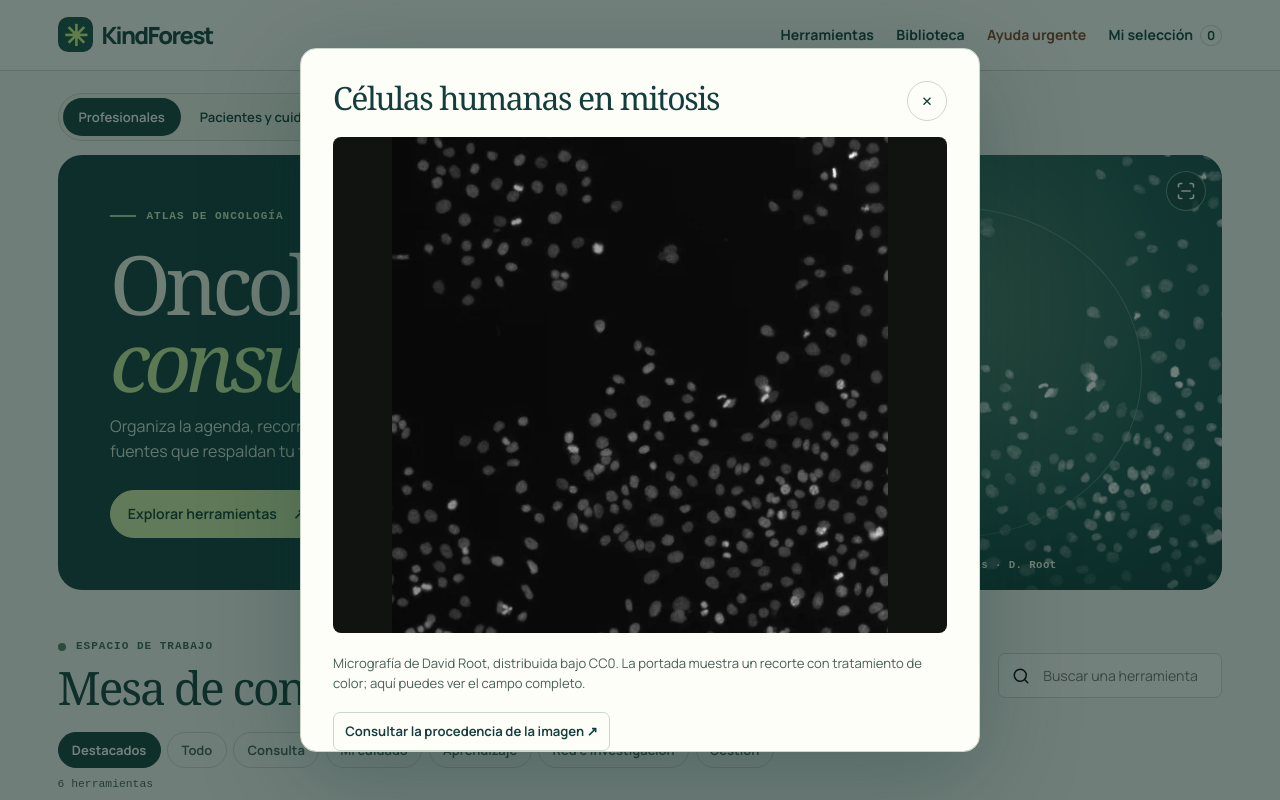
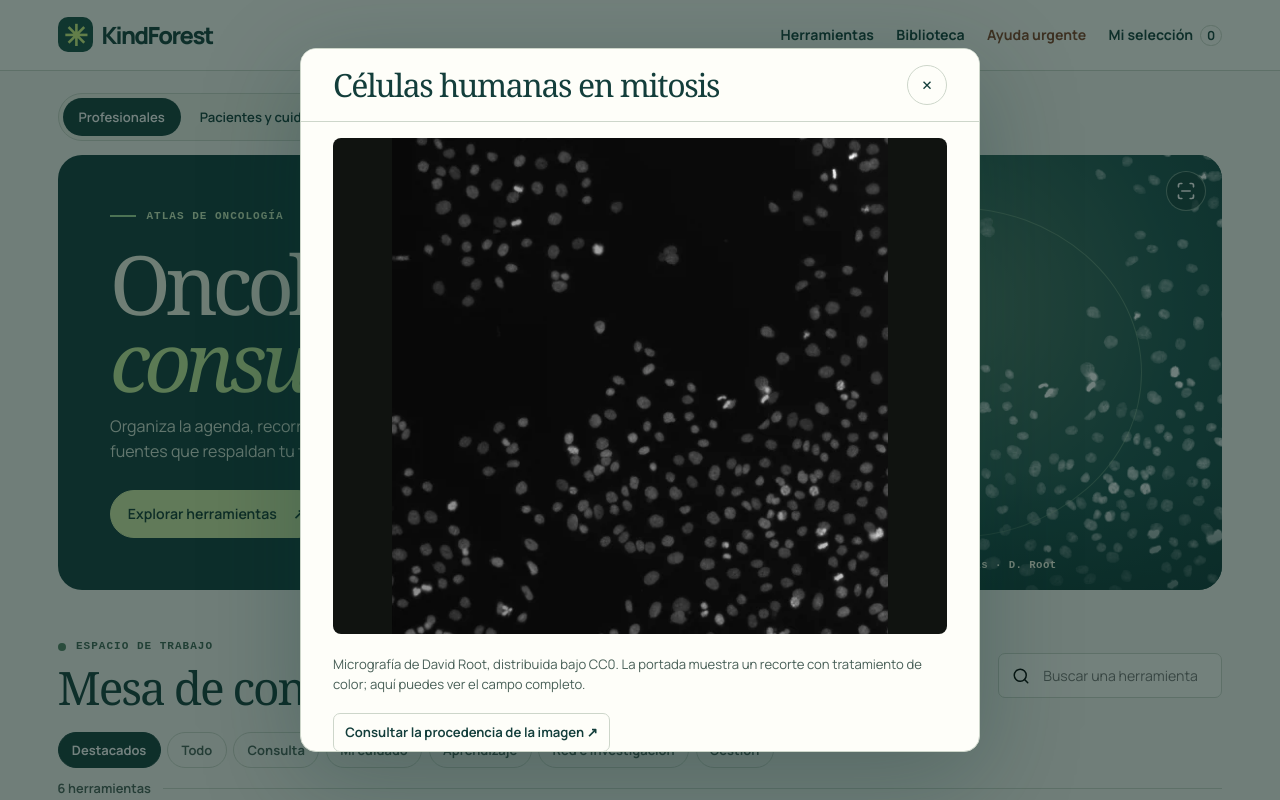
Before and after one commit to OrihuelaAraiza/KindForest, a plain HTML site: page docs/index.html in a window 1280 px wide. Both pictures are taken after a click on the button 1186 px from the left and 191 px from the top of the page. Shown: the top 800 px of the page. Drawn offline with Linux system fonts and the light colour scheme.

Commit message:
Destaca filtros y resultados y mantiene visible el cierre de las fichas

```diff
--- a/docs/app.js
+++ b/docs/app.js
@@ -197,7 +197,8 @@ function renderCards() {
     card.append(meta, heading, el("p", item.summary), tail);
     grid.append(card);
   }
-  byId("results-info").textContent = matches.length + " recursos disponibles";
+  byId("results-info").textContent =
+    matches.length === 1 ? "1 recurso" : matches.length + " recursos";
   if (!matches.length) {
     const empty = el("div", undefined, "empty");
     empty.append(
--- a/docs/index.html
+++ b/docs/index.html
@@ -89,7 +89,7 @@
           role="group"
           aria-label="Áreas de trabajo"
         ></div>
-        <p id="tool-count" class="tool-count" role="status"></p>
+        <p id="tool-count" class="result-count" role="status"></p>
         <div id="tool-grid" class="tool-grid"></div>
       </section>
       <section id="biblioteca" aria-labelledby="library-title">
@@ -99,8 +99,7 @@
             <h2 id="library-title">Recursos profesionales</h2>
           </div>
           <label class="search"
-            ><span aria-hidden="true">⌕</span
-            ><span class="sr">Buscar en la biblioteca</span
+            ><img src="icons/search.svg" width="18" height="18" alt="" /><span class="sr">Buscar en la biblioteca</span
             ><input
               id="search"
               type="search"
@@ -114,7 +113,7 @@
           role="group"
           aria-label="Filtrar por categoría"
         ></div>
-        <p id="results-info" class="sr" role="status"></p>
+        <p id="results-info" class="result-count" role="status"></p>
         <div id="resources" class="grid"></div>
         <noscript
           ><p>
--- a/docs/offline-assets.js
+++ b/docs/offline-assets.js
@@ -1,5 +1,5 @@
 self.OFFLINE = {
-  "version": "cf20c9dfab8bf756e15a",
+  "version": "de3b6823702790c4de7e",
   "files": [
     "accessibility.js",
     "advanced-tools.js",
--- a/docs/studio.css
+++ b/docs/studio.css
@@ -159,12 +159,30 @@ body {
 .chip:hover:not([aria-pressed="true"]) {
   background: #e6ecdf;
 }
-.tool-count {
-  margin: 0.55rem 0 0.6rem;
+.filters {
+  margin-bottom: 0.45rem;
+}
+.result-count {
+  display: flex;
+  align-items: center;
+  gap: 0.75rem;
+  margin: 0.65rem 0 0.8rem;
   color: var(--muted);
-  font:
-    0.71rem/1.4 ui-monospace,
-    monospace;
+  font-size: 0.8rem;
+  font-weight: 650;
+  font-variant-numeric: tabular-nums;
+}
+.result-count:not(:empty)::after {
+  content: "";
+  flex: 1;
+  border-top: 1px solid var(--line);
+}
+.search:focus-within {
+  outline: 2px solid var(--ink);
+  outline-offset: 2px;
+}
+.search:focus-within input {
+  outline: none;
 }
 .tool-grid {
   display: grid;
@@ -182,14 +200,9 @@ body {
   text-align: left;
   padding: 1.1rem 2rem 1.1rem 1.1rem;
   background: var(--paper);
-  transition:
-    transform 0.18s,
-    border-color 0.18s,
-    box-shadow 0.18s;
 }
 .tool-card:hover,
 .tool-card:focus-visible {
-  transform: translateY(-2px);
   border-color: #7b9a86;
   box-shadow: 0 8px 22px #193b2d10;
 }
@@ -492,13 +505,44 @@ a:focus-visible {
     font-size: 3.2rem;
   }
 }
-@media (prefers-reduced-motion: reduce) {
-  .tool-card {
-    transition: none;
+/* Keep the title and dismissal control visible while long directories scroll. */
+@media screen {
+  #panel[open] {
+    display: flex;
+    flex-direction: column;
+    padding: 0;
+    overflow: hidden;
   }
-  .tool-card:hover {
-    transform: none;
+  #panel .dialog-head {
+    flex: none;
+    align-items: center;
+    padding: 1rem clamp(1.25rem, 4vw, 2rem);
+    background: var(--paper);
+    border-bottom: 1px solid var(--line);
   }
+  #panel-body {
+    margin: 0;
+    padding: 1rem clamp(1.25rem, 4vw, 2rem) 1.5rem;
+    overflow: auto;
+    overscroll-behavior: contain;
+    scroll-padding-block: 1rem;
+  }
+  #panel .secondary[aria-pressed="true"] {
+    background: #e7f0df;
+    border-color: #668366;
+  }
+}
+@media screen and (prefers-reduced-motion: no-preference) {
+  #panel[open] {
+    animation: panel-enter 160ms ease-out;
+  }
+  .chip, .filters button, .audiences button {
+    transition: background-color 140ms ease-out, border-color 140ms ease-out;
+  }
+}
+@keyframes panel-enter {
+  from { opacity: 0.82; transform: translateY(5px); }
+  to { opacity: 1; transform: translateY(0); }
 }
 @media print {
   dialog .case-context,
--- a/docs/workspace.js
+++ b/docs/workspace.js
@@ -1158,7 +1158,8 @@ export function createWorkspace({
       visible = highlights[role].map(getModule);
     else if (group !== "Todo")
       visible = options.filter((m) => m.group === group);
-    byId("tool-count").textContent = visible.length + " herramientas";
+    byId("tool-count").textContent =
+      visible.length === 1 ? "1 herramienta" : visible.length + " herramientas";
     for (const m of visible) {
       const b = action("", () => launch(m), "tool-card");
       const top = el("span", undefined, "tool-meta");
```
